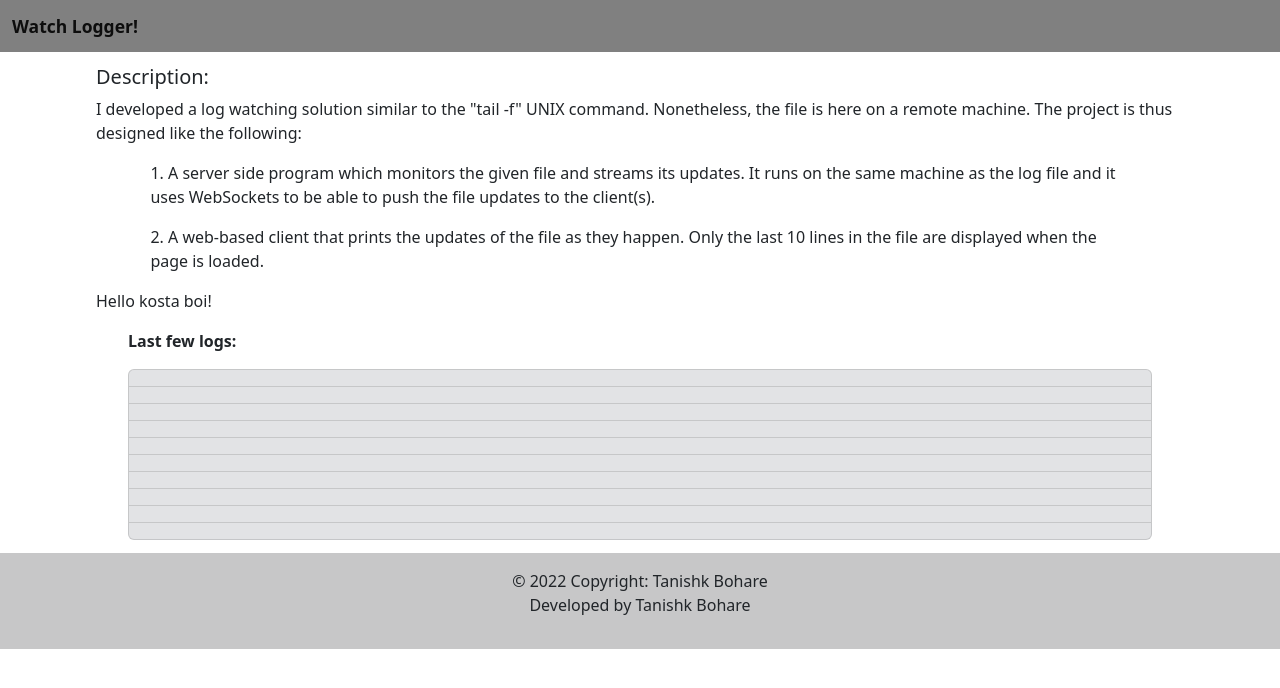
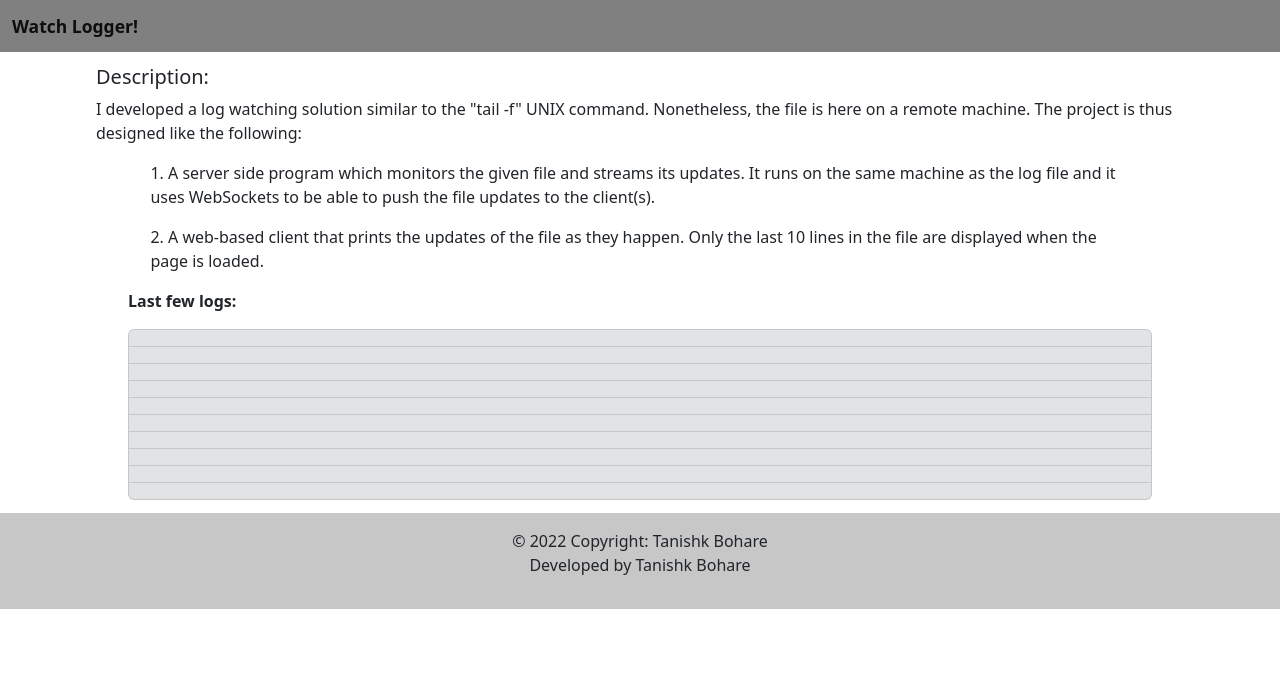
Before and after one commit to Tanishk-Bohare/watchlogger, a website: page index.html in a window 1280 px wide. Drawn offline with nearby package versions, Linux system fonts and the light colour scheme; no server answers.

Commit message:
Update index.html

```diff
--- a/index.html
+++ b/index.html
@@ -46,9 +46,7 @@
 
           </div>
           <div>
-            <p>
-              Hello kosta boi!
-            </p>
+
 <!--             Try hitting our inbuilt service by clicking following buttons which are connected to another server or you can use the URL as well.
             <button onclick="hithome()">Home</button> <button onclick="hitcount()">Count</button> -->
           </div>
```
